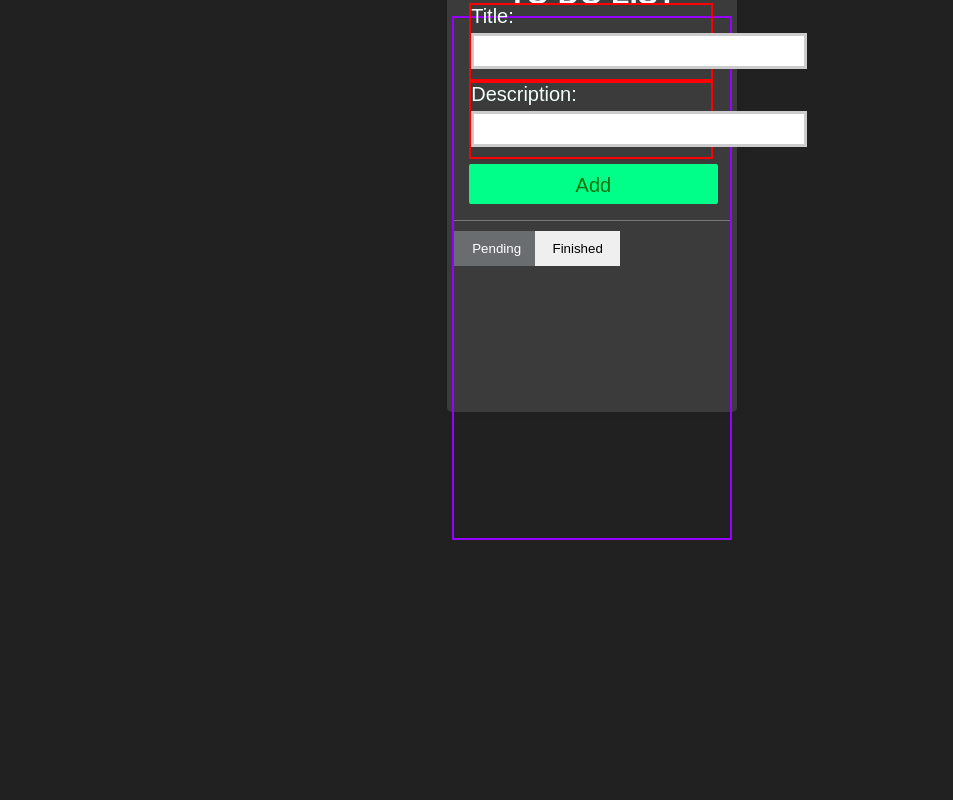
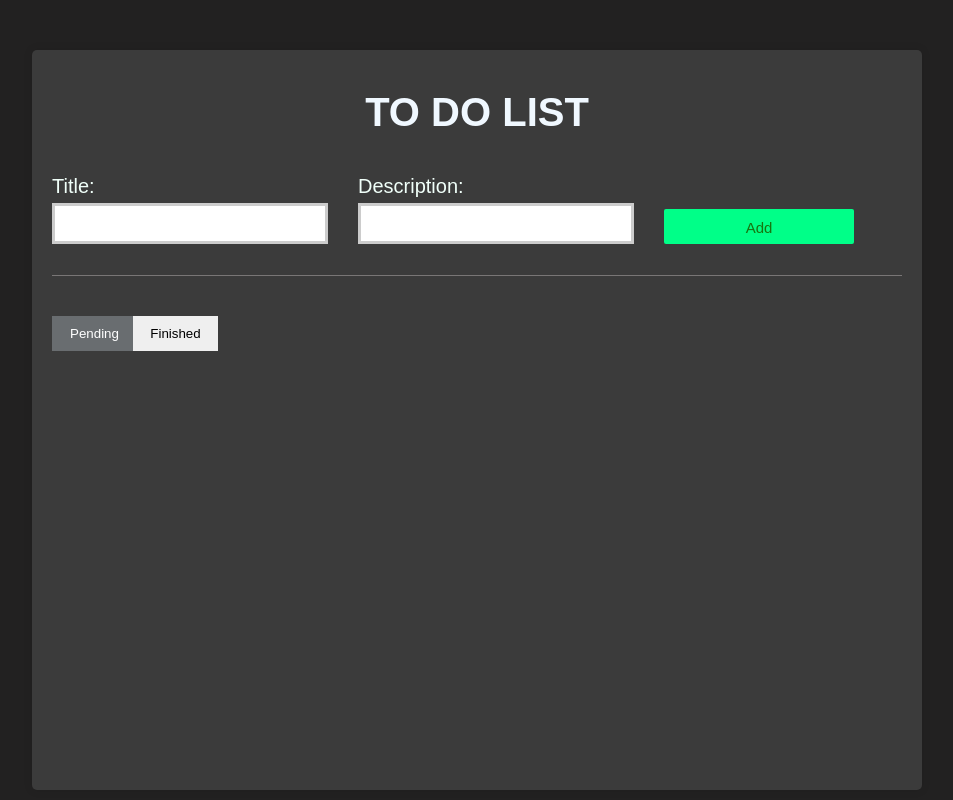
Before and after one commit to Mastick2607/to_do_list, a React (Vite) app: page / in a window 1280 px wide. Shown: the whole page, without its empty margins (163-1116 px from the left). Built offline with nearby package versions, Linux system fonts and the light colour scheme.

Commit message:
despliegue a produccion 9

```diff
--- a/src/components/Header.module.css
+++ b/src/components/Header.module.css
@@ -8,7 +8,7 @@
     /* right: 23px; */
   }
 
-  @media (min-width: 720px) {
+  @media (min-width: 721px) and (max-width: 1024px) {
 
     .encabezado {
       color: aliceblue;
@@ -23,7 +23,7 @@
   }
 
 
-  @media (min-width: 480px) {
+  @media (min-width: 481px) and (max-width: 720px) {
 
     .encabezado {
       color: aliceblue;
@@ -36,7 +36,7 @@
     }
 
   }
-  @media (min-width: 320px) {
+  @media (min-width: 320px) and (max-width: 480px) {
 
     .encabezado {
       color: aliceblue;
@@ -47,5 +47,15 @@
       margin: 20px 0 40px;
       /* right: 23px; */
     }
+    .encabezado {
+      color: aliceblue;
+      font-family: sans-serif;
+      text-align: center;
+      font-size: 25px;
+      font-weight: bold;
+      margin: 20px 0 40px;
+      /* right: 23px; */
+    }
+
 
   }
--- a/src/components/Input.module.css
+++ b/src/components/Input.module.css
@@ -49,38 +49,36 @@
     margin: 0; /* Elimina el margen predeterminado del hr */
   }
 
-  @media (min-width: 720px) {
+  @media (min-width: 721px) and (max-width: 1024px) {
+
     .agregar {
-      width: 90%;
-      font-size: 15px;
-      height: 35px;
+      width: 94%;
+      font-size: 25px;
+      height: 50px;
       /* left: 85px; */
       /* justify-content: center;
       align-items: center; */
-      margin-left: 13px;
+      margin-left: 15px;
     }
 
     .inputList{
-      max-width:40px;
-      font-size: 14px;
-      margin-bottom:-5px;
-      height: 2px;
+      min-width: 640px;
+      font-size: 24px;
+      margin-bottom: 10px;
+      height: 35px;
 
 
     }
     .input_label_group {
-            width: 240px;
       margin-left: 15px;
         display: flex;
         flex-direction: column; /* Alinea el label encima del input */
-        gap: 5px; /* Espacio entre el label y el input */
-       border: solid red 2px;
-
+        gap: 20px; /* Espacio entre el label y el input */
       }
 
       label {
         color: rgb(240, 255, 249);
-        font-size: 15px;
+        font-size: 25px;
         font-family: sans-serif;
       }
       .divider_Container {
@@ -99,16 +97,16 @@
 
 
   }
-  @media (min-width: 480px) {
+  @media (min-width: 481px) and (max-width: 720px) {
 
     .agregar {
-      width: 95%;
+      width: 94%;
       font-size: 20px;
-      height: 60px;
+      height: 45px;
       /* left: 85px; */
       /* justify-content: center;
       align-items: center; */
-      margin-left: 45px;
+      margin-left: 15px;
     }
 
     .inputList{
@@ -125,8 +123,6 @@
         flex-direction: column; /* Alinea el label encima del input */
         gap: 5px; /* Espacio entre el label y el input */
       margin-top:-8px;
-      border: solid red 2px;
-
       }
 
       label {
@@ -147,21 +143,20 @@
       }
   }
 
-  @media (min-width: 320px) {
-
+  @media (min-width: 320px) and (max-width: 480px) {
     .agregar {
-      width: 90%;
+      width: 94%;
       font-size: 20px;
       height: 40px;
       /* left: 85px; */
       /* justify-content: center;
       align-items: center; */
       margin-left: 15px;
-      margin-top: -10px;
+      margin-top: -20px;
     }
 
     .inputList{
-      min-width: 310px;
+      min-width: 315px;
       font-size: 20px;
       margin-bottom: 10px;
       height: 10px;
@@ -173,8 +168,7 @@
         display: flex;
         flex-direction: column; /* Alinea el label encima del input */
         gap: 5px; /* Espacio entre el label y el input */
-      margin-top:-15px;
-
+      margin-top:-25px;
       }
 
       label {
@@ -185,8 +179,8 @@
       }
       .divider_Container {
         width: 100%;
-        margin-top: 1px; /* Ajusta el espacio superior según tus necesidades */
-       margin-bottom:20px;
+        margin-top: -15px; /* Ajusta el espacio superior según tus necesidades */
+       /* margin-bottom:20px; */
       }
 
       .divider {
--- a/src/components/Item.module.css
+++ b/src/components/Item.module.css
@@ -88,7 +88,7 @@ p {
   visibility: hidden;
 }
 
-@media (max-width: 720px) {
+@media (min-width: 721px) and (max-width: 1024px) {
   h2 {
     font-size: 45px;
   }
@@ -147,7 +147,7 @@ p {
   }
 }
 
-@media (max-width: 480px) {
+@media (min-width: 481px) and (max-width: 720px) {
   h2 {
     font-size: 40px;
   }
@@ -217,14 +217,15 @@ p {
   }
 }
 
-@media (max-width: 320px) {
+@media (min-width: 320px) and (max-width: 480px) {
 
   h2 {
-    font-size: 35px;
+    font-size: 25px;
   }
 
   .icon {
-    font-size: 24px;
+    margin-top: 7px;
+    font-size: 25px;
     display: flex;
     flex-direction: column;
   }
@@ -237,7 +238,7 @@ p {
     max-width: 100%; /* Asegura que el h2 no se desborde */
     margin-top: 1px;
     padding-left: 2px;
-    font-size: 25px;
+    font-size: 20px;
     /* position: absolute; */
   }
 
@@ -247,7 +248,7 @@ p {
     font-family: sans-serif;
     margin-bottom: 15px;
     background-color: #4c4d4e;
-    height: 140px;
+    height: 120px;
     border-radius: 2px;
     display: flex;
     justify-content: space-between;
@@ -265,12 +266,13 @@ p {
     font-family: sans-serif;
     margin-bottom: 15px;
     background-color: #4c4d4e;
-    height: 180px;
+    height: 155px;
     border-radius: 2px;
     display: flex;
     justify-content: space-between;
     align-items: flex-start;
-    gap: 10px;
+    gap: 5px;
+    ;
     box-shadow: 0 0 10px rgba(0, 0, 0, 0.1); /* Sombra opcional */
 
     width: 100%;
@@ -280,6 +282,7 @@ p {
 
   .textContent {
     display: flex;
+    /* border: solid red 2px; */
 
     margin-top: 10px;
     flex-direction: column; /* Coloca el h2 y el p en una columna */
@@ -287,7 +290,7 @@ p {
     /* position: absolute; */
     /* flex-grow: 1; */
     max-width: 360px;
-    /* height: 120px; */
+    /* height: 100px; */
   }
 
 }
--- a/src/components/List.module.css
+++ b/src/components/List.module.css
@@ -74,7 +74,7 @@
       }
 
 
-      @media (max-width: 720px) {
+@media (min-width: 721px) and (max-width: 1024px) {
         .containerStatus{
           flex-direction: column;
           /* border :2px solid green; */
@@ -138,7 +138,8 @@
 
       }
 
-      @media (max-width: 480px) {
+      @media (min-width: 481px) and (max-width: 720px) {
+
         .containerStatus{
           flex-direction: column;
           /* border :2px solid green; */
@@ -206,13 +207,14 @@
 
 
 
-      @media (max-width: 320px) {
+      @media (min-width: 320px) and (max-width: 480px) {
+
         .containerStatus{
           flex-direction: column;
           /* border :2px solid green; */
           width: 96%;
           height: 400px;
-          margin-top: -15px;
+          margin-top: -85px;
 
           }
 
@@ -221,15 +223,15 @@
           padding: 0;
           /* margin: 0; */
           overflow-y: auto;
-          height: 210px;
+          height: 200px;
           /* border: 2px solid; */
-          /* margin-top: 30px; */
+          margin-top: -10px;
 
 
         }
 
         ul::-webkit-scrollbar {
-          width: 10px; /* Ancho de la barra de scroll */
+          width: 2px; /* Ancho de la barra de scroll */
       }
 
       /* Estiliza la pista (el fondo de la barra de scroll) */
--- a/src/components/TodoItem.tsx
+++ b/src/components/TodoItem.tsx
@@ -25,7 +25,7 @@ function TodoItem(props: Props) {
         <h2>{lista}</h2>
         <p> {descripcion}</p>
 
-        <p className={`${isCompleted ? `${item.fecha}` : `${item.fecha_2}`} `}>Terminada en la fecha {date}</p>
+        <p className={`${isCompleted ? `${item.fecha}` : `${item.fecha_2}`} `}>Completed on date {date}</p>
       </div>
       <div>
         <i onClick={() => deleteTodo(id)} className={`fa-regular fa-trash-can ${item.icon}`}></i>
--- a/src/components/index.module.css
+++ b/src/components/index.module.css
@@ -39,7 +39,7 @@ body {
   /* border: 2px solid red; */
 }
 
-@media (max-width: 1024px) {
+/* @media (max-width: 1025px) {
   .container_father {
     margin-top: 100px;
       margin-top: 215px;
@@ -48,16 +48,16 @@ body {
     top: 20%;
     padding: 10px;
   }
-}
+} */
 
-@media (min-width: 720px) {
+@media (min-width: 721px) and (max-width: 1024px) {
   .container_father {
-    margin-top: -10px;
-    width: 280px;
+    margin-top: 269px;
+    width: 710px;
     top: 24%;
-    left: 59%;
+    left: 48.6%;
     padding: 5px;
-    height:450px;
+    height:990px;
     position: absolute;
     transform: translate(-50%, -50%);
 
@@ -83,10 +83,9 @@ body {
   .container_child {
     /* flex-direction: column; */
     gap: 15px;
-    margin-top: -35px;
-    border: solid rgb(149, 0, 255) 2px;
   }
-  @media (max-width: 480px) {
+  @media (min-width: 481px) and (max-width: 720px) {
+
     .container_father {
       margin-top: 260px;
       width: 540px;
@@ -103,12 +102,12 @@ body {
 
 }
 
-@media (max-width: 320px) {
+@media (min-width: 320px) and (max-width: 480px) {
   .container_father {
-    margin-top: 220px;
-    width: 450px;
+    margin-top: 178px;
+    width: 368px;
     top: 24%;
-    left: 72%;
+    left: 50%;
     padding: 5px;
     height:620px;
     position: absolute;
```
